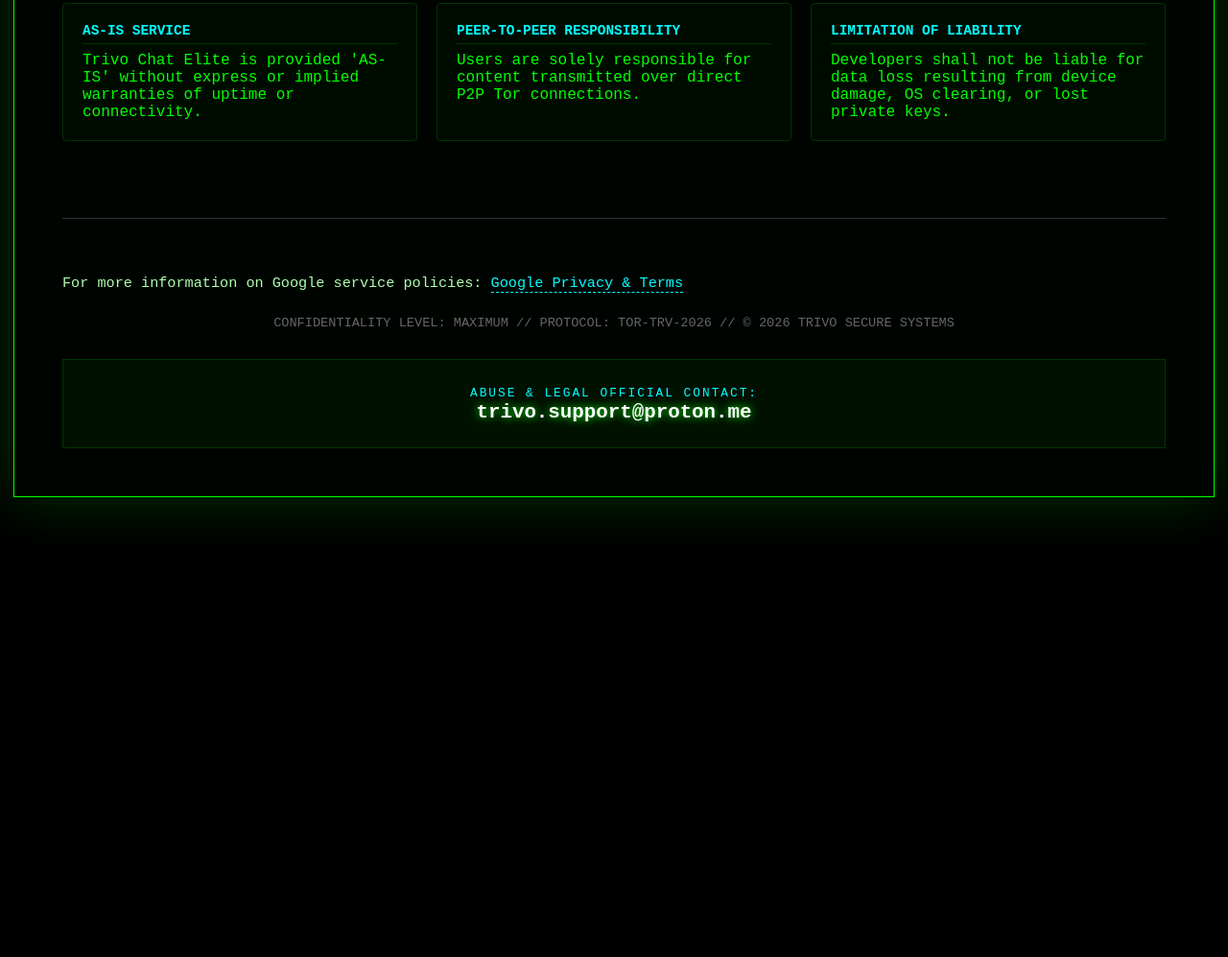
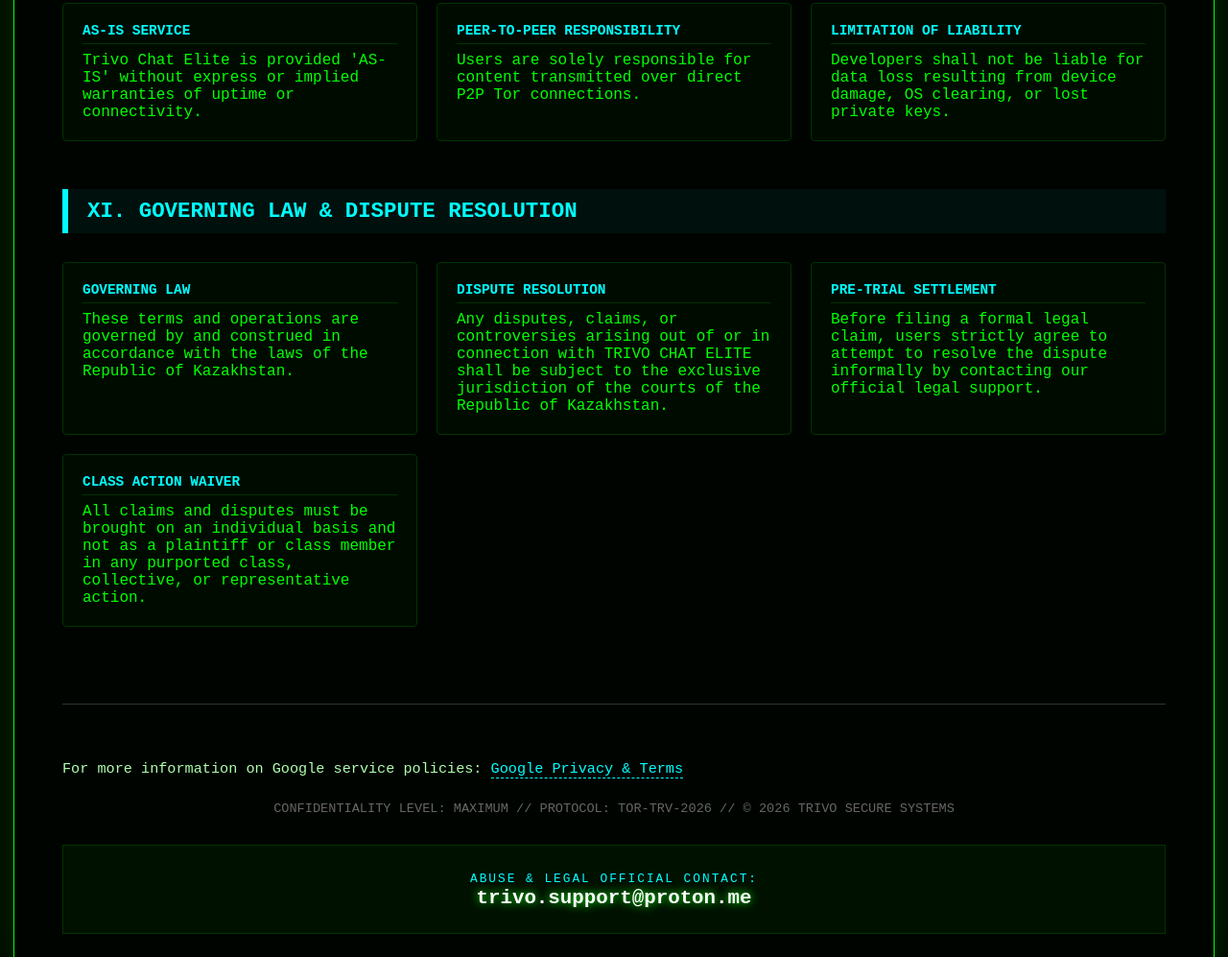
Before and after one commit to BauRP/privacy, a plain HTML site: page index.html in a window 1280 px wide. Shown: the part 3248-4245 px from the top of the page at 96% size. Before the commit the page ends 3816 px from the top, so only its background shows below. Drawn offline with Linux system fonts and the light colour scheme.

Commit message:
Update index.html

```diff
--- a/index.html
+++ b/index.html
@@ -103,6 +103,9 @@
         <h2 id="h-sec-shield"></h2>
         <div class="security-grid" id="grid-shield"></div>
 
+        <h2 id="h-sec-legal"></h2>
+        <div class="security-grid" id="grid-legal"></div>
+
         <div class="footer">
             <p id="txt-google-link" style="margin-bottom: 20px;"></p>
             <div id="txt-footer"></div>
@@ -190,6 +193,14 @@
                     ["Limitation of Liability", "Developers shall not be liable for data loss resulting from device damage, OS clearing, or lost private keys."]
                 ],
 
+                "h-sec-legal": "XI. GOVERNING LAW & DISPUTE RESOLUTION",
+                "grid-legal": [
+                    ["Governing Law", "These terms and operations are governed by and construed in accordance with the laws of the Republic of Kazakhstan."],
+                    ["Dispute Resolution", "Any disputes, claims, or controversies arising out of or in connection with TRIVO CHAT ELITE shall be subject to the exclusive jurisdiction of the courts of the Republic of Kazakhstan."],
+                    ["Pre-trial Settlement", "Before filing a formal legal claim, users strictly agree to attempt to resolve the dispute informally by contacting our official legal support."],
+                    ["Class Action Waiver", "All claims and disputes must be brought on an individual basis and not as a plaintiff or class member in any purported class, collective, or representative action."]
+                ],
+
                 "txt-google-link": "For more information on Google service policies: <a href='https://policies.google.com/privacy' target='_blank'>Google Privacy & Terms</a>",
                 "txt-footer": "CONFIDENTIALITY LEVEL: MAXIMUM // PROTOCOL: TOR-TRV-2026 // © 2026 TRIVO SECURE SYSTEMS",
                 "f-contact-title": "Abuse & Legal Official Contact:"
@@ -268,6 +279,14 @@
                     ["Отказ от возмещения ущерба", "Разработчики не несут ответственности за утерю данных из-за поломки устройства, сброса ОС или утери приватных ключей."]
                 ],
 
+                "h-sec-legal": "XI. ПРИМЕНИМОЕ ПРАВО И РАЗРЕШЕНИЕ СПОРОВ",
+                "grid-legal": [
+                    ["Юрисдикция", "Настоящая политика и функционирование приложения регулируются исключительно законодательством Республики Казахстан."],
+                    ["Судебные разбирательства", "Любые споры, разногласия или претензии, возникающие в связи с использованием TRIVO CHAT ELITE, подлежат рассмотрению в судах Республики Казахстан."],
+                    ["Досудебный порядок", "Перед обращением в суд пользователь обязуется попытаться урегулировать спор мирным путем, направив официальную претензию в нашу юридическую службу."],
+                    ["Отказ от коллективных исков", "Все претензии и споры должны рассматриваться исключительно в индивидуальном порядке. Пользователь отказывается от права подавать или участвовать в любых групповых, коллективных или представительских исках против разработчиков."]
+                ],
+
                 "txt-google-link": "Дополнительно о правилах Google: <a href='https://policies.google.com/privacy' target='_blank'>Конфиденциальность Google</a>",
                 "txt-footer": "УРОВЕНЬ КОНФИДЕНЦИАЛЬНОСТИ: МАКСИМУМ // ПРОТОКОЛ: TOR-TRV-2026 // © 2026 TRIVO SECURE SYSTEMS",
                 "f-contact-title": "Официальный юридический контакт (Abuse & Legal):"
```
